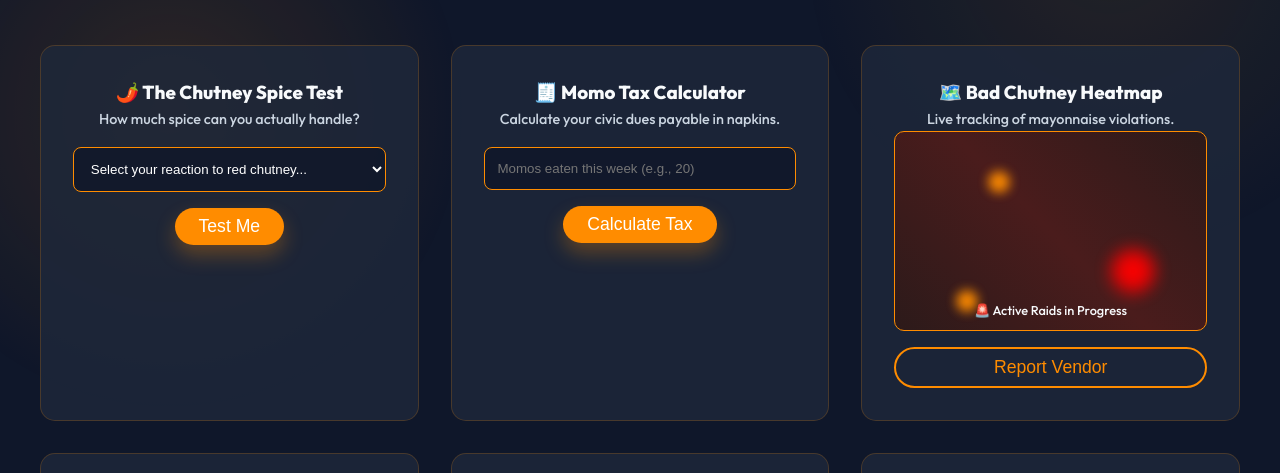
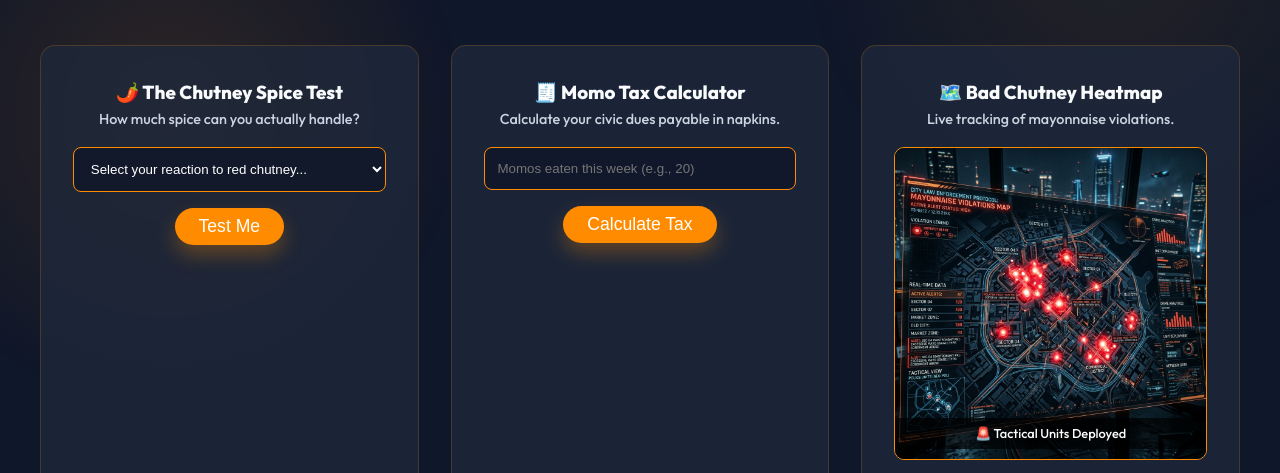
Before and after one commit to momo-janta-party/momo-janta-party, a website: page portal.html in a window 1280 px wide. Shown: the part 286-759 px from the top of the page. Drawn offline with nearby package versions, Linux system fonts and the light colour scheme; a web font is replaced by a local one.

```diff
--- a/portal.html
+++ b/portal.html
@@ -125,11 +125,9 @@
             <div class="portal-card">
                 <h3>🗺️ Bad Chutney Heatmap</h3>
                 <p style="color: var(--text-muted); font-size: 0.9rem;">Live tracking of mayonnaise violations.</p>
-                <div class="heatmap-mock">
-                    <div class="hotspot" style="top: 20%; left: 30%;"></div>
-                    <div class="hotspot" style="top: 60%; left: 70%; background: #ff0000; filter: blur(8px); width: 40px; height: 40px;"></div>
-                    <div class="hotspot" style="top: 80%; left: 20%;"></div>
-                    <div style="position: absolute; bottom: 10px; width: 100%; text-align: center; font-size: 0.8rem;">🚨 Active Raids in Progress</div>
+                <div style="margin-top: 1rem; border-radius: 10px; overflow: hidden; border: 1px solid var(--primary-color); position: relative;">
+                    <img src="heatmap_poster.png" alt="Heatmap" style="width: 100%; display: block;" />
+                    <div style="position: absolute; bottom: 10px; width: 100%; text-align: center; font-size: 0.8rem; background: rgba(0,0,0,0.7); padding: 5px; color: white;">🚨 Tactical Units Deployed</div>
                 </div>
                 <button class="btn btn-outline" style="margin-top: 1rem; width: 100%; padding: 0.5rem;" onclick="alert('Violation reported to the Dept. of Chutney Affairs!')">Report Vendor</button>
             </div>
```
Also changed, not shown: README.md, baddies_poster.png (added), heatmap_poster.png (added).
